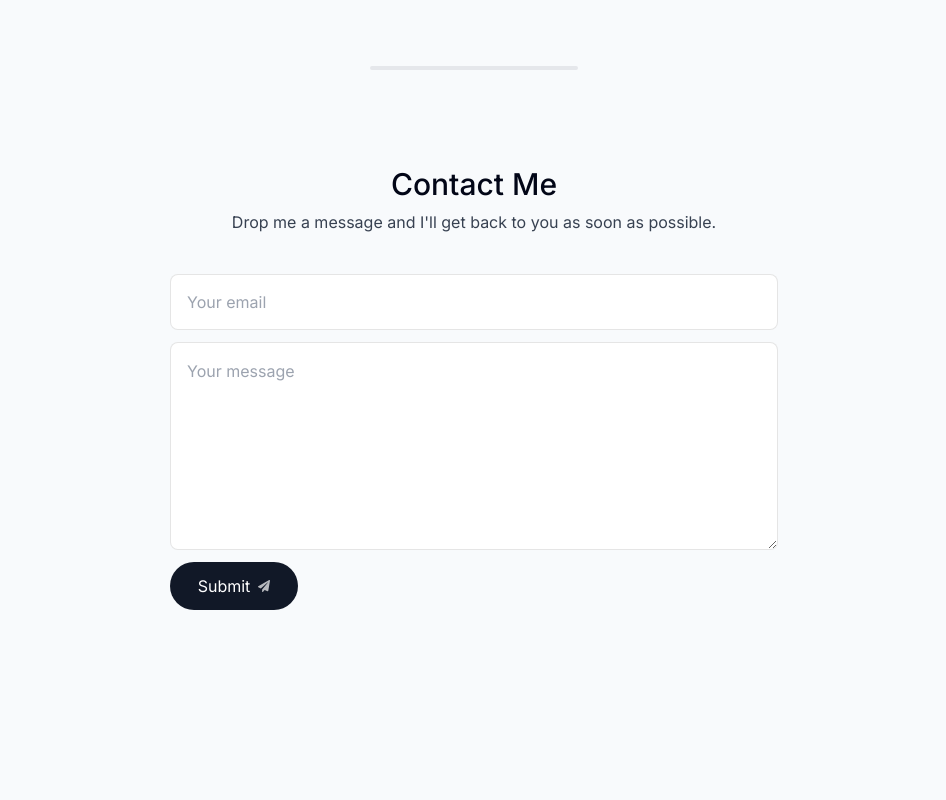
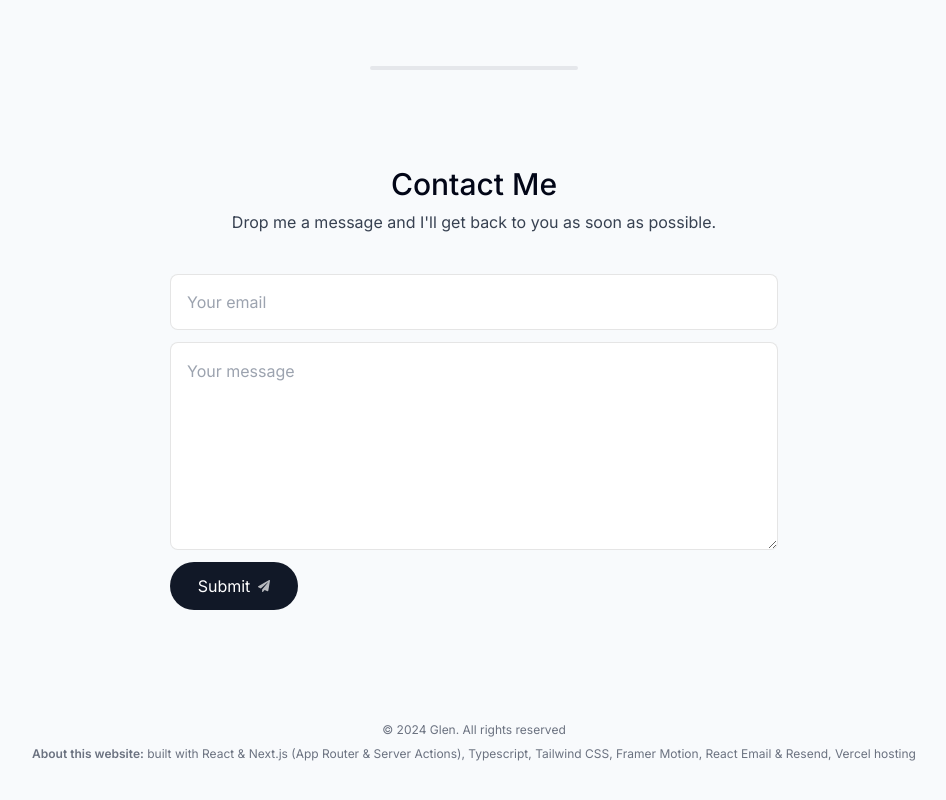
Before and after one commit to 0gw0/Portfolio-website, a Next.js app: page / in a window 1280 px wide. Shown: the part 3029-3829 px from the top of the page, without its empty margins (166-1112 px from the left). Before the commit the page ends 3751 px from the top, so only its background shows below. Built offline with nearby package versions, Linux system fonts and the light colour scheme; no server answers.

Commit message:
Add footer

```diff
--- a/app/layout.tsx
+++ b/app/layout.tsx
@@ -4,6 +4,7 @@ import './globals.css';
 import Header from '@/components/header';
 import ActiveSectionContextProvider from '@/context/active-section-context';
 import { Toaster } from 'react-hot-toast';
+import Footer from '@/components/footer';
 
 const inter = Inter({ subsets: ['latin'] });
 
@@ -24,6 +25,7 @@ export default function RootLayout({
 				<ActiveSectionContextProvider>
 					<Header />
 					{children}
+					<Footer />
 					<Toaster position="bottom-right" />
 				</ActiveSectionContextProvider>
 			</body>
--- /dev/null
+++ b/components/footer.tsx
@@ -0,0 +1,18 @@
+import React from 'react';
+
+export default function Footer() {
+	const year = String(new Date().getFullYear());
+	return (
+		<footer className="mb-10 px-4 text-center text-gray-500">
+			<small className="block mb-2 text-xs">
+				&copy; {year} Glen. All rights reserved
+			</small>
+			<p className="text-xs">
+				<span className="font-semibold">About this website:</span> built
+				with React & Next.js (App Router & Server Actions), Typescript,
+				Tailwind CSS, Framer Motion, React Email & Resend, Vercel
+				hosting
+			</p>
+		</footer>
+	);
+}
```
